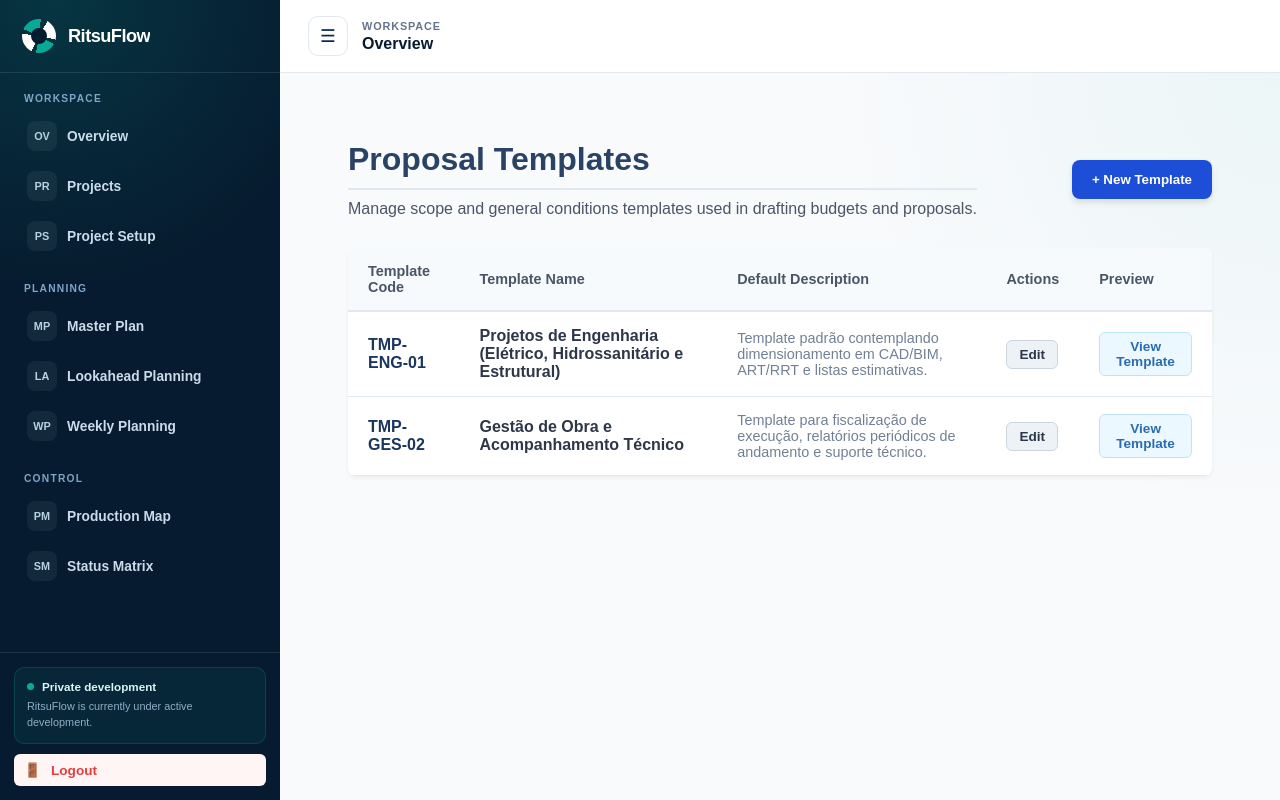
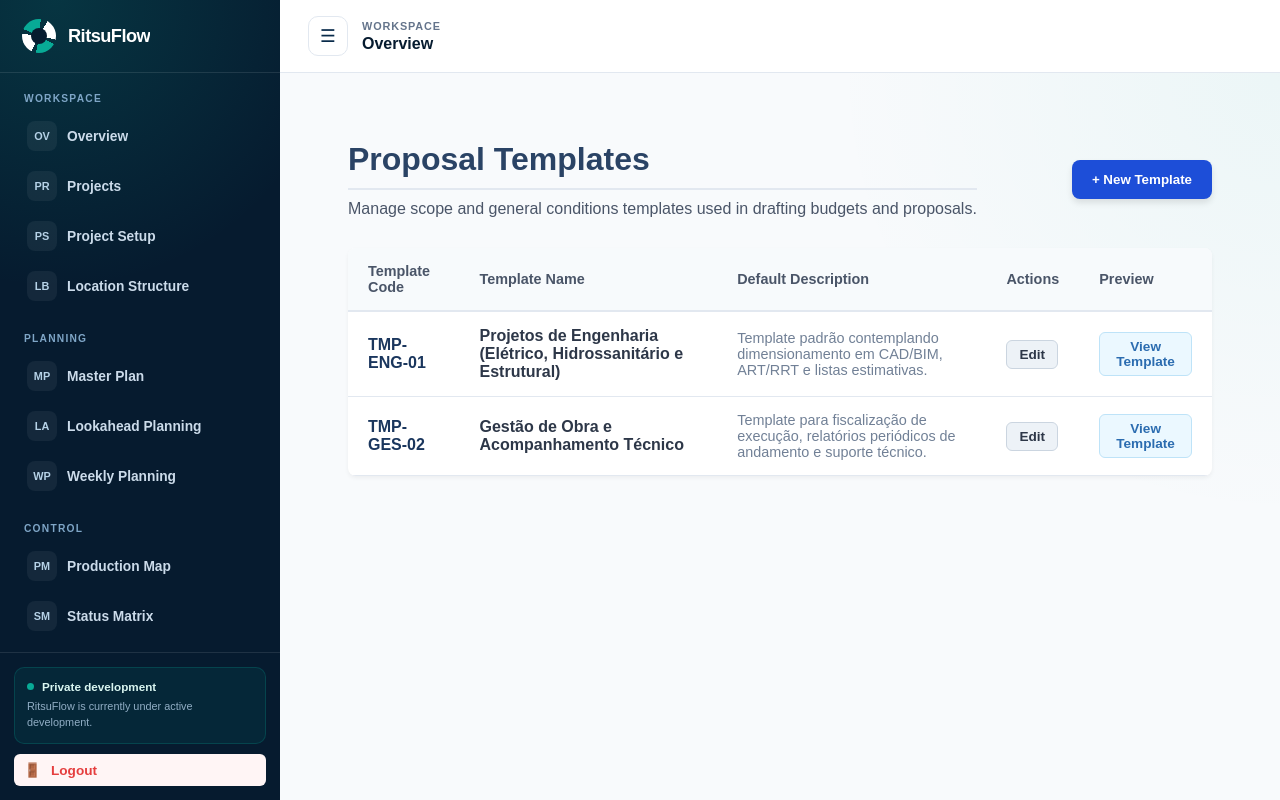
Before and after one commit to gestaoexcelispro/excelispro, a Next.js app: page /dashboard/modelos in a window 1280 px wide. Built offline with nearby package versions, Linux system fonts and the light colour scheme; no server answers.

Commit message:
feat: add location structure to workspace navigation

```diff
--- a/src/app/dashboard/layout.js
+++ b/src/app/dashboard/layout.js
@@ -24,6 +24,11 @@ const navigationGroups = [
         label: 'Project Setup',
         href: '/dashboard/projects/setup',
         icon: 'PS',
+      },
+      {
+        label: 'Location Structure',
+        href: '/dashboard/projects/locations',
+        icon: 'LB',
       },
     ],
   },
```
